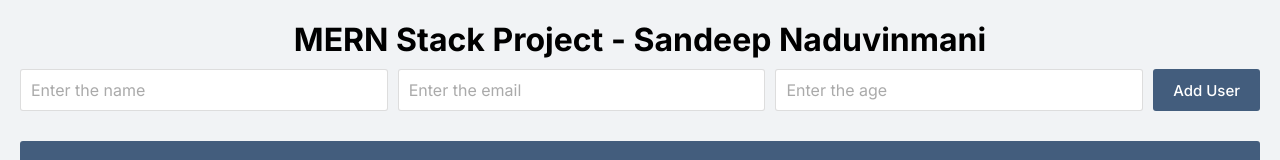
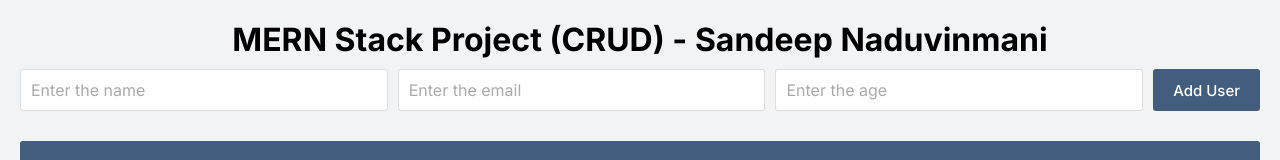
Before and after one commit to SandyN12058/Jenkins-Project, a React (Vite) app in the folder frontend/: page / in a window 1280 px wide. Shown: the top 160 px of the page. Built offline with nearby package versions, Linux system fonts and the light colour scheme; no server answers.

Commit message:
Update App.jsx

```diff
--- a/frontend/src/App.jsx
+++ b/frontend/src/App.jsx
@@ -106,7 +106,7 @@ const App = () => {
   return (
     <div>
       <div className="container">
-        <h1>MERN Stack Project - Sandeep Naduvinmani</h1>
+        <h1>MERN Stack Project (CRUD) - Sandeep Naduvinmani</h1>
         <form onSubmit={handleAddUser}>
           <input
             type="text"
```
